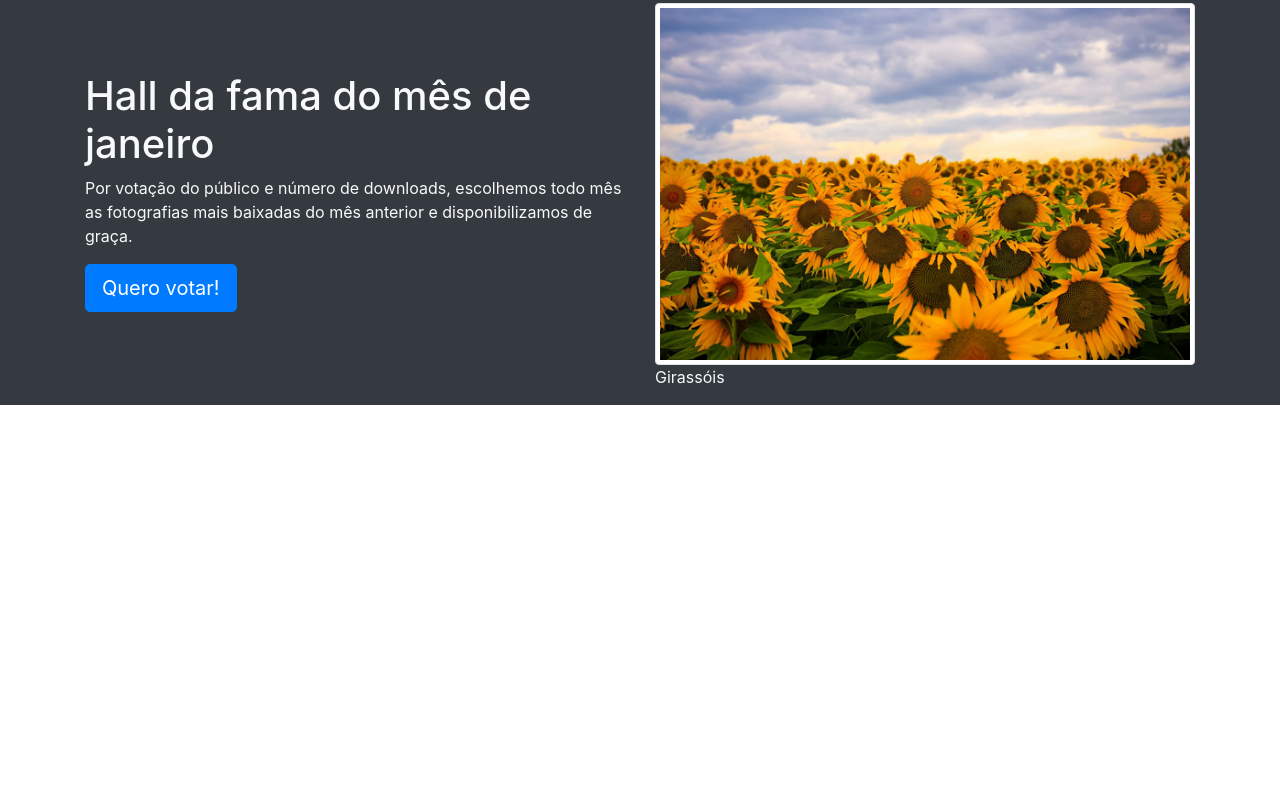
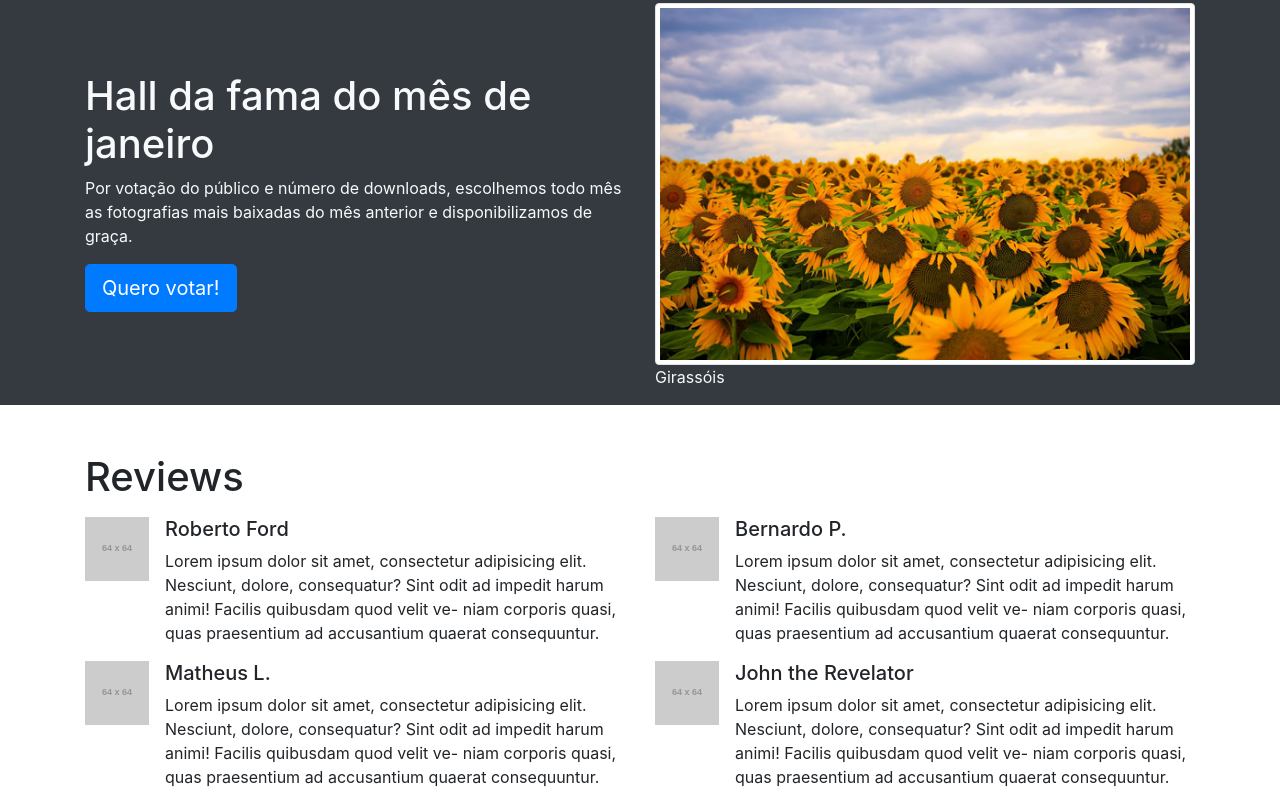
Before and after one commit to gugafabbro/gugafabbro.github.io, a plain HTML site: page index.html in a window 1280 px wide. Shown: the part 907-1712 px from the top of the page. Before the commit the page ends 1312 px from the top, so only its background shows below. Drawn offline with Linux system fonts and the light colour scheme; placeholder pictures from the web are drawn by us.

Commit message:
Update index.html

```diff
--- a/index.html
+++ b/index.html
@@ -122,7 +122,47 @@
                 </div><!--fim div row-->
             </div><!--fim div hall-container-->
         </section>
-
+        <section class="reviews container pt-5">
+            <h1 class="mb-3">Reviews</h1>
+            <div class="row">
+                <div class="media col-md-6">
+                    <img src="https://dummyimage.com/64x64/000000/fff" alt="Roberto Ford"  class="mr-3">
+                    <div class="media-body">
+                        <h2 class="h5"> Roberto Ford</h2>
+                        <p>Lorem ipsum dolor sit amet, consectetur adipisicing elit. Nesciunt, dolore,
+                            consequatur? Sint odit ad impedit harum animi! Facilis quibusdam quod velit ve-
+                            niam corporis quasi, quas praesentium ad accusantium quaerat consequuntur.  </p>
+                    </div>
+                </div>
+                <div class="media col-md-6">
+                    <img src="https://dummyimage.com/64x64/000000/fff" alt="Roberto Ford"  class="mr-3">
+                    <div class="media-body">
+                        <h2 class="h5">Bernardo P.</h2>
+                        <p>Lorem ipsum dolor sit amet, consectetur adipisicing elit. Nesciunt, dolore,
+                           consequatur? Sint odit ad impedit harum animi! Facilis quibusdam quod velit ve-
+                           niam corporis quasi, quas praesentium ad accusantium quaerat consequuntur.  </p>
+                    </div>
+                </div>
+                <div class="media col-md-6">
+                    <img src="https://dummyimage.com/64x64/000000/fff" alt="Roberto Ford"  class="mr-3">
+                    <div class="media-body">
+                        <h2 class="h5">Matheus L.</h2>
+                        <p>Lorem ipsum dolor sit amet, consectetur adipisicing elit. Nesciunt, dolore,
+                           consequatur? Sint odit ad impedit harum animi! Facilis quibusdam quod velit ve-
+                           niam corporis quasi, quas praesentium ad accusantium quaerat consequuntur.  </p>
+                    </div>
+                </div>
+                <div class="media col-md-6">
+                    <img src="https://dummyimage.com/64x64/000000/fff" alt="Roberto Ford"  class="mr-3">
+                    <div class="media-body">
+                        <h2 class="h5">John the Revelator</h2>
+                        <p>Lorem ipsum dolor sit amet, consectetur adipisicing elit. Nesciunt, dolore,
+                           consequatur? Sint odit ad impedit harum animi! Facilis quibusdam quod velit ve-
+                           niam corporis quasi, quas praesentium ad accusantium quaerat consequuntur.  </p>
+                    </div>
+                </div>
+            </div> <!--fim da div row comentarios-->
+        </section>
 
 
 
```
